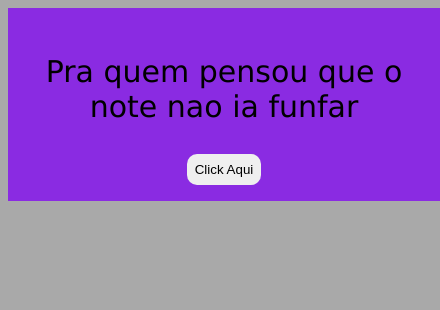
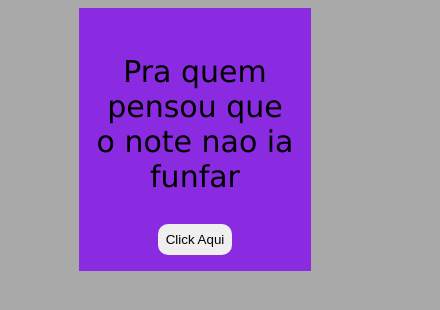
Before and after one commit to llthorzinholl/bigbeijo, a plain HTML site: page index.html in a window 390 px wide. Shown: the whole page, 440 px wide, since content can reach past the window. Drawn offline with Linux system fonts and the light colour scheme.

Commit message:
Add files via upload

```diff
--- a/style.css
+++ b/style.css
@@ -51,3 +51,24 @@ body {
     display: block;
     position: absolute;
 }
+
+/*---------------------*/
+
+@media only screen and (max-width: 400px) {
+
+    .engloba {
+        width: 200px;
+    }
+
+    .imagem {
+        width: 100%;
+        height: 100%;
+    }
+
+    .teste_color {
+        display: flex;
+        flex-direction: column;
+        justify-content: center;
+    }
+
+}
```
